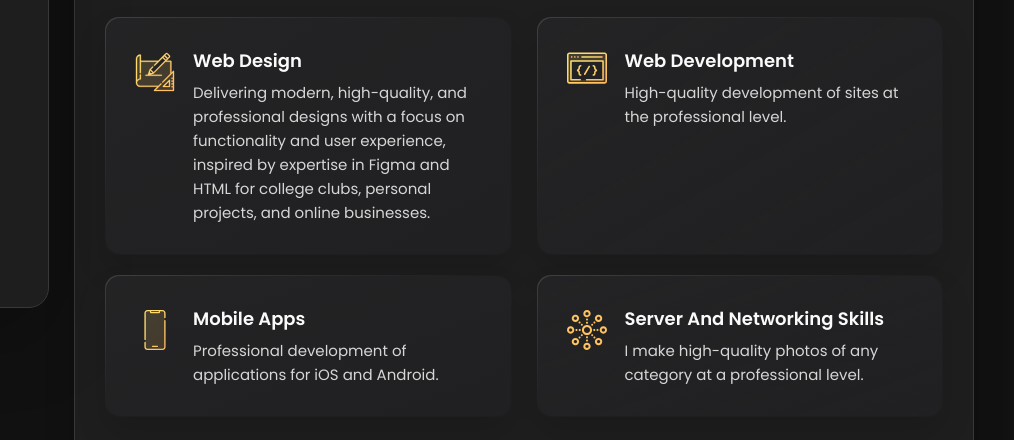
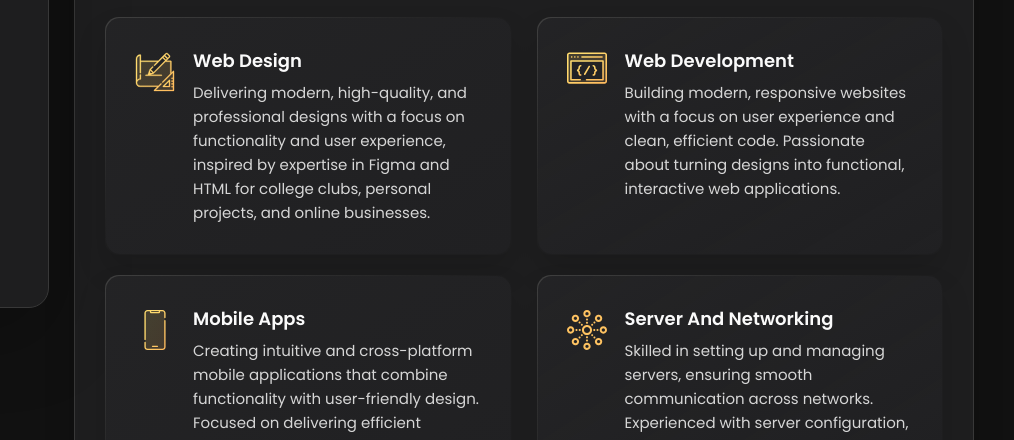
Before and after one commit to Bot-37/portfolio, a plain HTML site: page index.html in a window 1280 px wide. Shown: the part 512-952 px from the top of the page, 266-1280 px from the left. Drawn offline with nearby package versions, Linux system fonts and the light colour scheme.

Commit message:
Update index.html

```diff
--- a/index.html
+++ b/index.html
@@ -237,7 +237,7 @@
                 <h4 class="h4 service-item-title">Web development</h4>
 
                 <p class="service-item-text">
-                  High-quality development of sites at the professional level.
+                  Building modern, responsive websites with a focus on user experience and clean, efficient code. Passionate about turning designs into functional, interactive web applications.
                 </p>
               </div>
 
@@ -253,7 +253,7 @@
                 <h4 class="h4 service-item-title">Mobile apps</h4>
 
                 <p class="service-item-text">
-                  Professional development of applications for iOS and Android.
+                  Creating intuitive and cross-platform mobile applications that combine functionality with user-friendly design. Focused on delivering efficient solutions tailored to meet user needs.
                 </p>
               </div>
 
@@ -266,10 +266,10 @@
               </div>
 
               <div class="service-content-box">
-                <h4 class="h4 service-item-title">Server and Networking Skills  </h4>
+                <h4 class="h4 service-item-title">Server and Networking</h4>
 
                 <p class="service-item-text">
-                  I make high-quality photos of any category at a professional level.
+                  Skilled in setting up and managing servers, ensuring smooth communication across networks. Experienced with server configuration, troubleshooting, and optimizing network performance for seamless, secure connections.
                 </p>
               </div>
 
@@ -282,7 +282,7 @@
 
         <!--
           - testimonials
-        -->
+
 
         <section class="testimonials">
 
@@ -379,6 +379,8 @@
             </li>
 
           </ul>
+
+        -->
 
         </section>
 
```
